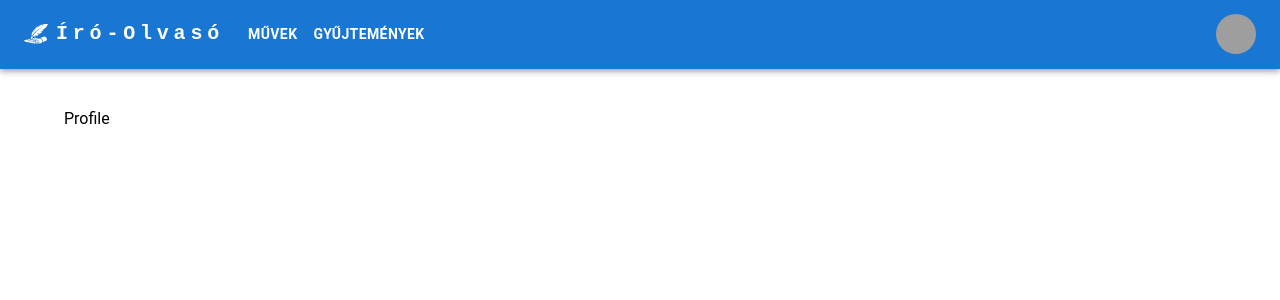
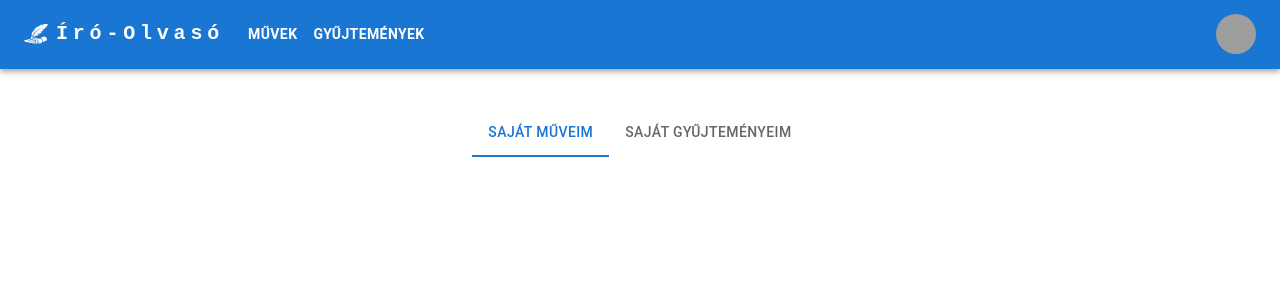
Before and after one commit to Mehan1ch/Software-Architectures-Project, a React (Vite) app in the folder writer-reader-web-client/: page /profile in a window 1280 px wide. Shown: the top 300 px of the page. Built offline with nearby package versions, Linux system fonts and the light colour scheme; grey boxes are pictures that could not be loaded.

Commit message:
User works and collections

```diff
--- a/writer-reader-web-client/src/App.jsx
+++ b/writer-reader-web-client/src/App.jsx
@@ -9,6 +9,8 @@ import Login from "./pages/Login.jsx";
 import Profile from "./pages/Profile.jsx";
 import Works from "./pages/Works.jsx";
 import Account from "./pages/Account.jsx";
+import MyWorks from "./components/MyWorks.jsx";
+import MyCollections from "./components/MyCollections.jsx";
 
 function App() {
   return (
@@ -21,7 +23,10 @@ function App() {
               <Route path="/" element={<Navigate to="/works" />} />
               <Route path="/works" element={<Works />} />
               <Route path="/collections" element={<Collections />} />
-              <Route path="/profile" element={<Profile />} />
+              <Route path="/profile" element={<Profile />}>
+                <Route path="myworks" element={<MyWorks />} />
+                <Route path="mycollections" element={<MyCollections />} />
+              </Route>
               <Route path="/account" element={<Account />} />
               <Route path="/login" element={<Login />} />
               <Route path="/register" element={<Register />} />
--- /dev/null
+++ b/writer-reader-web-client/src/components/MyCollections.jsx
@@ -0,0 +1,3 @@
+export default function MyCollections() {
+  return <>Saját gyűjteményeim</>;
+}
--- /dev/null
+++ b/writer-reader-web-client/src/components/MyWorks.jsx
@@ -0,0 +1,3 @@
+export default function MyWorks() {
+  return <>Saját műveim</>;
+}
--- a/writer-reader-web-client/src/pages/Profile.jsx
+++ b/writer-reader-web-client/src/pages/Profile.jsx
@@ -1,12 +1,35 @@
-import { Navigate } from "react-router-dom";
+import { Link as RouterLink, Navigate, Outlet } from "react-router-dom";
 import { useAuthContext } from "../contexts/ContextProvider";
+import { Box, Tab, Tabs } from "@mui/material";
+import { useState } from "react";
 
 export default function Profile() {
   const { user } = useAuthContext();
+  const [value, setValue] = useState(0);
+
+  const handleChange = (event, newValue) => {
+    setValue(newValue);
+  };
 
   if (!user) {
     return <Navigate to="/register" />;
   }
 
-  return <>Profile</>;
+  return (
+    <Box sx={{ width: "100%", bgcolor: "background.paper" }}>
+      <Tabs value={value} onChange={handleChange} centered role="navigation">
+        <Tab
+          label="Saját műveim"
+          LinkComponent={RouterLink}
+          to="/profile/myworks"
+        />
+        <Tab
+          label="Saját gyűjteményeim"
+          LinkComponent={RouterLink}
+          to="/profile/mycollections"
+        />
+      </Tabs>
+      <Outlet />
+    </Box>
+  );
 }
```
